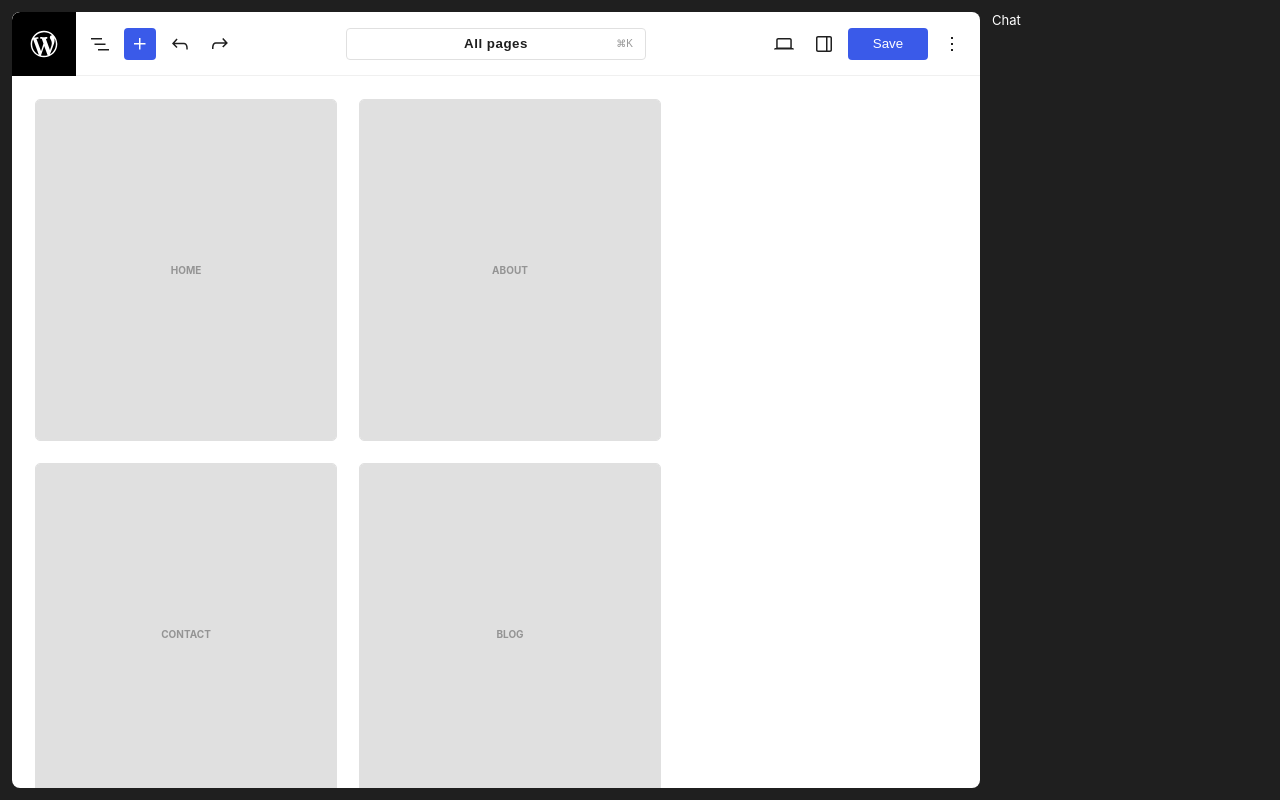
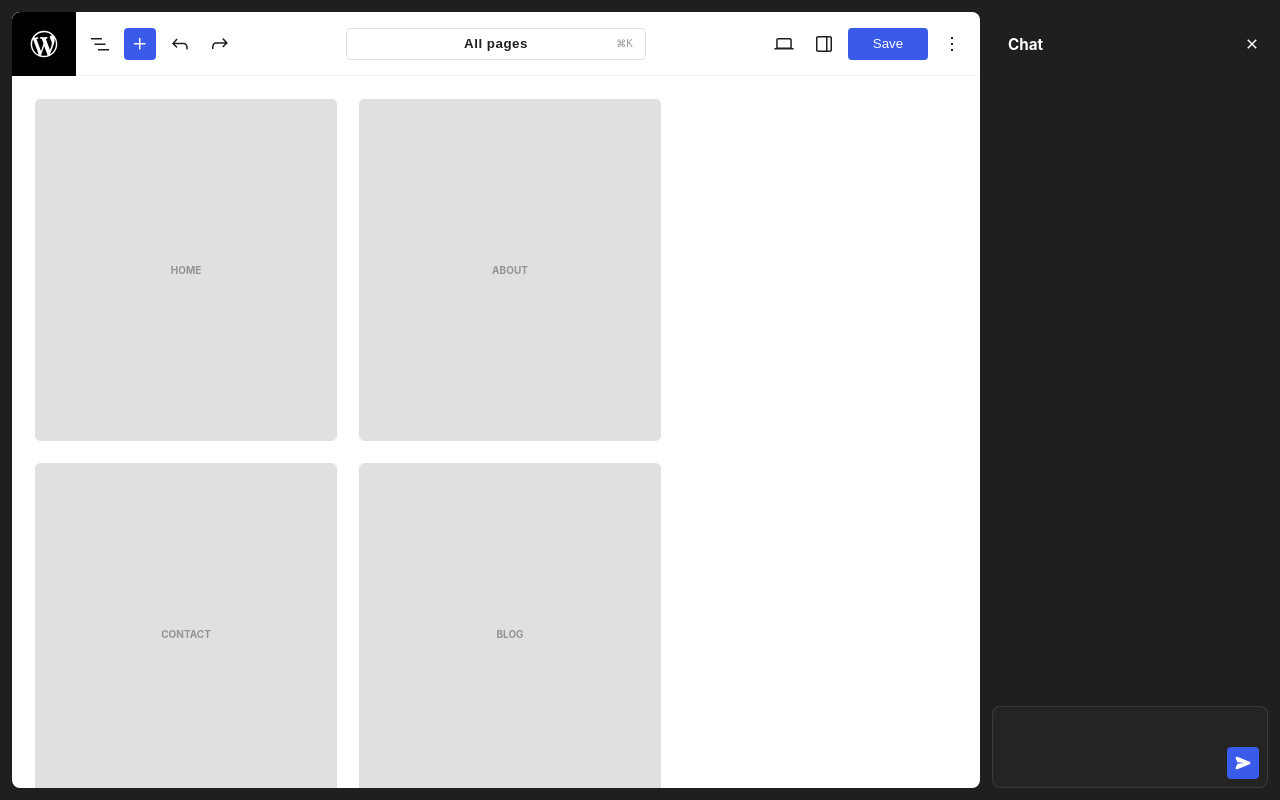
Before and after one commit to shaunandrews/wp-mosaic-i1, a React (Vite) app: page / in a window 1280 px wide. Built offline with nearby package versions, Linux system fonts and the light colour scheme.

Commit message:
Adding layer to button

```diff
--- a/src/App.css
+++ b/src/App.css
@@ -79,4 +79,31 @@
 
 .chat {
   width: 300px;
+  color: var(--color-background-text);
+
+  header {
+    justify-content: space-between;
+  }
+
+  .chat-input {
+    border: 1px solid rgba(255,255,255,0.1);
+    border-radius: var(--radius-l);
+    background-color: rgba(255,255,255,0.025);
+
+    &:focus-within {
+      border: 1px solid var(--color-theme);
+      outline: 1px solid var(--color-theme);
+    }
+  }
+
+  .input-body {
+    &:focus {
+      outline: none;
+      border: none;
+    }
+  }
+
+  .input-actions {
+    justify-content: flex-end;
+  }
 }
--- a/src/App.tsx
+++ b/src/App.tsx
@@ -3,6 +3,8 @@ import { AnimatePresence, motion } from 'framer-motion';
 import './App.css';
 import { type MenuHandle } from './components/Menu/Menu';
 import { EditorToolbar } from './components/EditorToolbar/EditorToolbar';
+import { Button } from './components/Button/Button';
+import { Icon } from './components/Icon/Icon';
 import pagesData from './data/pages.json';
 
 const pages = pagesData.pages;
@@ -244,8 +246,26 @@ function App() {
           </div>
         </div>
       </div>
-      <div className="chat p-s">
-        <span>Chat</span>
+      <div className="chat p-s col">
+        <header className="row items-center p-m pr-0">
+          <h3>Chat</h3>
+          <Button layer="background">
+            <Icon name="close" />
+          </Button>
+        </header>
+        <div className="chat-messages fill">
+          {/* TODO: Add chat messages */}
+        </div>
+        <footer>
+          <div className="chat-input">
+            <div className="input-body p-xs" contentEditable></div>
+            <div className="input-actions row gap-xs p-xs">
+              <Button variant="primary" layer="background">
+                <Icon name="send" />
+              </Button>
+            </div>
+          </div>
+        </footer>
       </div>
     </div>
   );
--- a/src/components/Button/Button.css
+++ b/src/components/Button/Button.css
@@ -5,11 +5,19 @@
   margin: 0;
   display: inline-flex;
   align-items: center;
-  color: var(--color-surface-text);
   cursor: pointer;
   padding: 0 var(--space-xxs);
   height: 32px;
   border-radius: var(--radius-m);
+}
+
+/* Layer colors */
+.button.layer-surface {
+  color: var(--color-surface-text);
+}
+
+.button.layer-background {
+  color: var(--color-background-text);
 }
 
 .button.align-center {
@@ -25,13 +33,22 @@
 }
 
 /* Default type */
-.button.type-default:hover {
+.button.type-default.layer-surface:hover {
   color: var(--color-theme);
   background-color: var(--color-gray-100);
 }
 
-.button.type-default:active {
+.button.type-default.layer-surface:active {
   background-color: var(--color-gray-200);
+}
+
+.button.type-default.layer-background:hover {
+  color: var(--color-theme);
+  background-color: var(--color-gray-800);
+}
+
+.button.type-default.layer-background:active {
+  background-color: var(--color-gray-700);
 }
 
 /* Primary type */
--- a/src/components/Button/Button.tsx
+++ b/src/components/Button/Button.tsx
@@ -6,6 +6,7 @@ interface ButtonProps extends ButtonHTMLAttributes<HTMLButtonElement> {
   children: ReactNode;
   align?: 'center' | 'left' | 'right';
   variant?: 'default' | 'primary';
+  layer?: 'surface' | 'background';
   className?: string;
 }
 
@@ -13,12 +14,14 @@ export const Button = forwardRef<HTMLButtonElement, ButtonProps>(({
   children,
   align = 'left',
   variant = 'default',
+  layer = 'surface',
   className = '',
   ...props
 }, ref) => {
   const alignClass = `align-${align}`;
   const typeClass = `type-${variant}`;
-  const classes = `button ${alignClass} ${typeClass} ${className}`.trim();
+  const layerClass = `layer-${layer}`;
+  const classes = `button ${alignClass} ${typeClass} ${layerClass} ${className}`.trim();
 
   return (
     <button ref={ref} className={classes} {...props}>
--- a/src/components/Icon/Icon.tsx
+++ b/src/components/Icon/Icon.tsx
@@ -13,7 +13,9 @@ interface IconProps {
     | 'undo'
     | 'redo'
     | 'check'
-    | 'search';
+    | 'search'
+    | 'send'
+    | 'close';
 }
 
 const iconMap: Record<string, React.ReactNode> = {
@@ -187,6 +189,36 @@ const iconMap: Record<string, React.ReactNode> = {
       />
     </svg>
   ),
+  send: (
+    <svg
+      width="24"
+      height="24"
+      viewBox="0 0 24 24"
+      fill="none"
+      xmlns="http://www.w3.org/2000/svg"
+    >
+      <path
+        fillRule="evenodd"
+        clipRule="evenodd"
+        d="M6.33236 5.748C5.30236 5.322 4.27236 6.35499 4.70036 7.38399L6.40236 11.314L13.8834 11.889C14.0064 11.899 14.0064 12.079 13.8834 12.089L6.40036 12.664L4.70036 16.573C4.27136 17.602 5.30236 18.635 6.33236 18.209L18.5974 13.133C19.6274 12.707 19.6274 11.249 18.5974 10.823L6.33236 5.748Z"
+        fill="currentColor"
+      />
+    </svg>
+  ),
+  close: (
+    <svg
+      width="24"
+      height="24"
+      viewBox="0 0 24 24"
+      fill="none"
+      xmlns="http://www.w3.org/2000/svg"
+    >
+      <path
+        d="M11.9996 13.06L15.7116 16.773L16.7726 15.713L13.0606 12L16.7726 8.28799L15.7126 7.22799L11.9996 10.938L8.28756 7.22699L7.22656 8.28699L10.9386 12L7.22656 15.712L8.28656 16.773L11.9996 13.06Z"
+        fill="currentColor"
+      />
+    </svg>
+  ),
 };
 
 export const Icon = ({ name }: IconProps) => {
--- a/src/components/Menu/Menu.css
+++ b/src/components/Menu/Menu.css
@@ -1,6 +1,7 @@
 .menu {
   background-color: var(--color-surface);
   border-radius: var(--radius-l);
+  border: 1px solid var(--color-gray-200);
   box-shadow:
     0 0 2px rgba(0, 0, 0, 0.2),
     0 4px 12px rgba(0, 0, 0, 0.1);
```
